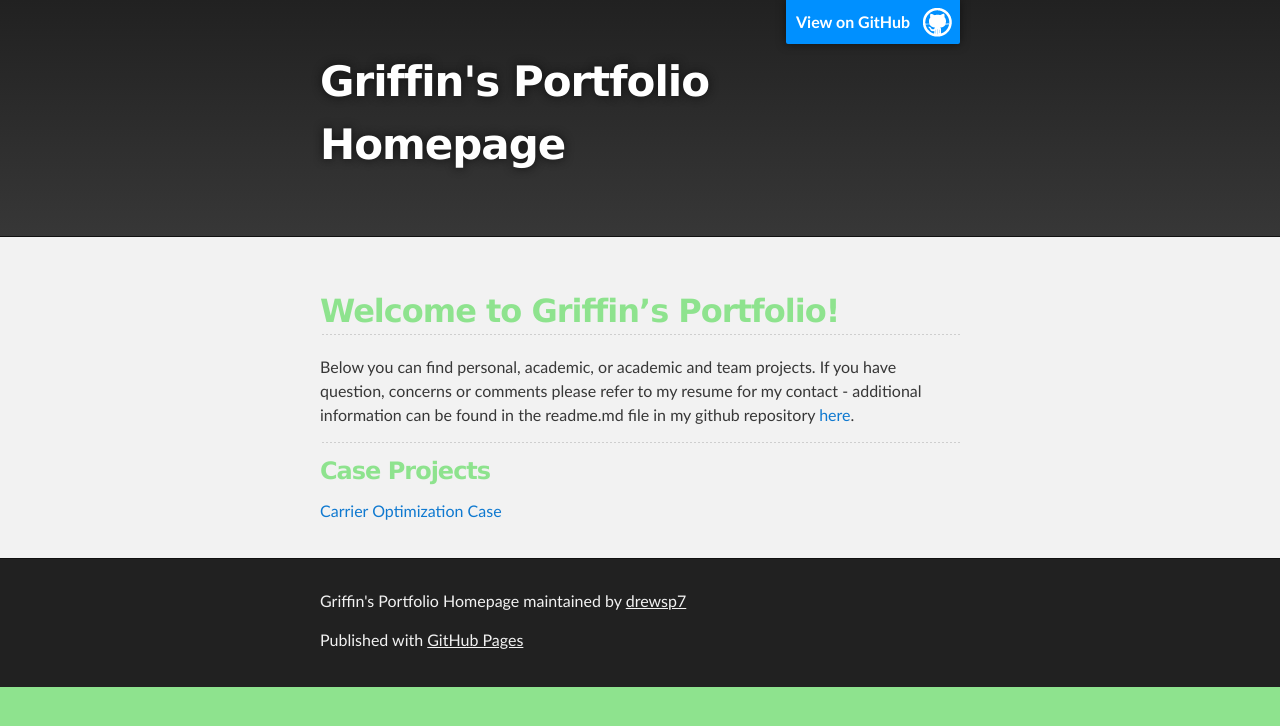
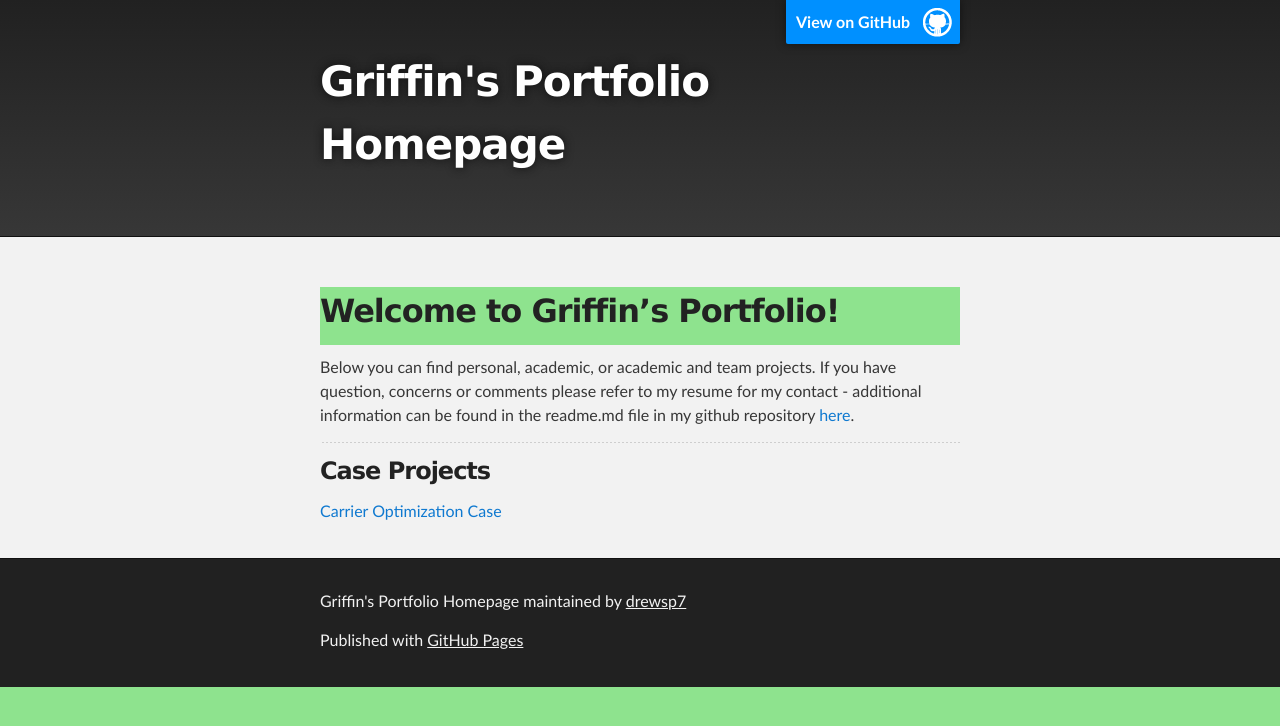
Before and after one commit to drewsp7/griffinsalyer.github.io, a Jekyll site: the page built from index.md, in a window 1280 px wide. Shown: the top 726 px of the page. Built offline with Jekyll 4.4.1, drawn with Linux system fonts in a browser that asks for light colours; our own code applies the rules of GitHub Pages for plain Markdown files; the repository's description, which GitHub fills in, is left out.

Commit message:
Update jekyll-theme-slate.scss

```diff
--- a/_sass/jekyll-theme-slate.scss
+++ b/_sass/jekyll-theme-slate.scss
@@ -45,7 +45,7 @@ Theme Styles
 
 body {
   box-sizing: border-box;
-  color:#373737; // 373737
+  color:#373737; // 373737 - text
   background: #8ee38e; //dark green - very bottom //212121
   font-size: 16px;
   font-family: 'Myriad Pro', Calibri, Helvetica, Arial, sans-serif;
@@ -56,7 +56,7 @@ body {
 h1, h2, h3, h4, h5, h6 {
   margin: 10px 0;
   font-weight: 700;
-  color:#8ee38e; //222222
+  color:#222222; //222222 - title text
   font-family: 'Lucida Grande', 'Calibri', Helvetica, Arial, sans-serif;
   letter-spacing: -1px;
 }
@@ -69,7 +69,7 @@ h1 {
 h2 {
   padding-bottom: 10px;
   font-size: 32px;
-  background: url('../images/bg_hr.png') repeat-x bottom;
+  background: #8ee38e //url('../images/bg_hr.png') repeat-x bottom;
 }
 
 h3 {
```
